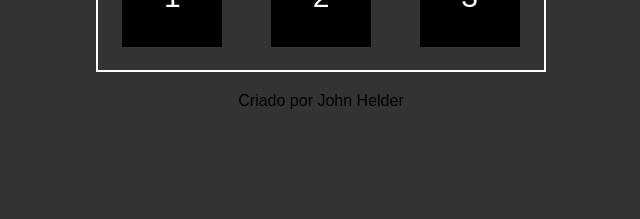
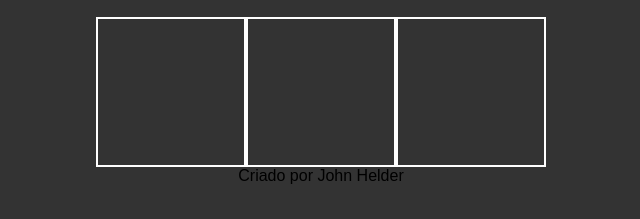
Before and after one commit to Johnhelder/arrastaesolta, a plain HTML site: page index.html in a window 1280 px wide. Shown: the part 423-642 px from the top of the page, without its empty margins (319-959 px from the left). Drawn offline with Linux system fonts and the light colour scheme.

Commit message:
Criando a área onde será solto os elementos

```diff
--- a/assets/css/style.css
+++ b/assets/css/style.css
@@ -49,3 +49,16 @@ h1 {
   display: flex;
   margin-top: 20px;
 }
+
+.areas.correct .area {
+  border: 2px solid #00FF00;
+}
+
+.area {
+  width: 150px;
+  height: 150px;
+  border: 2px solid #FFF;
+  display: flex;
+  justify-content: center;
+  align-items: center;
+}
```
